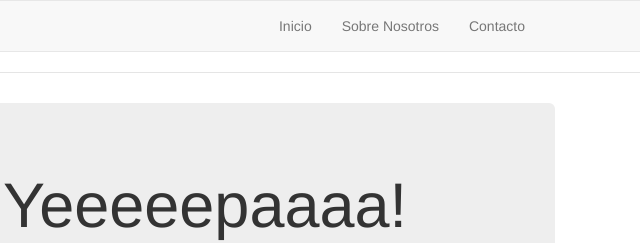
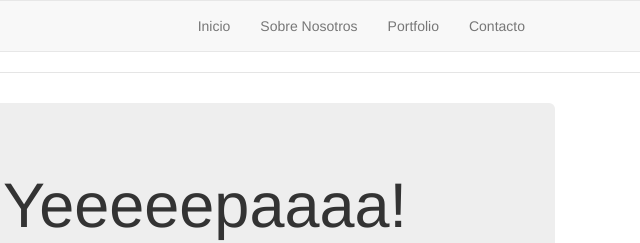
Before and after one commit to Dajicu/webZ, a website: page app/index.html in a window 1280 px wide. Shown: the top 243 px of the page, 435-1075 px from the left. Drawn offline with nearby package versions, Linux system fonts and the light colour scheme; some packages are replaced by stand-ins of ours; files that its build step writes are made by us from their sources.

Commit message:
creado menu portfolio 2

```diff
--- a/app/index.html
+++ b/app/index.html
@@ -41,6 +41,7 @@
             <ul class="nav navbar-nav">
               <li><a href="#/">Inicio</a></li>
               <li><a ng-href="#/about">Sobre Nosotros</a></li>
+              <li><a ng-href="#/portfolio">Portfolio</a></li>
               <li><a ng-href="#/">Contacto</a></li>
             </ul>
           </div>
```
